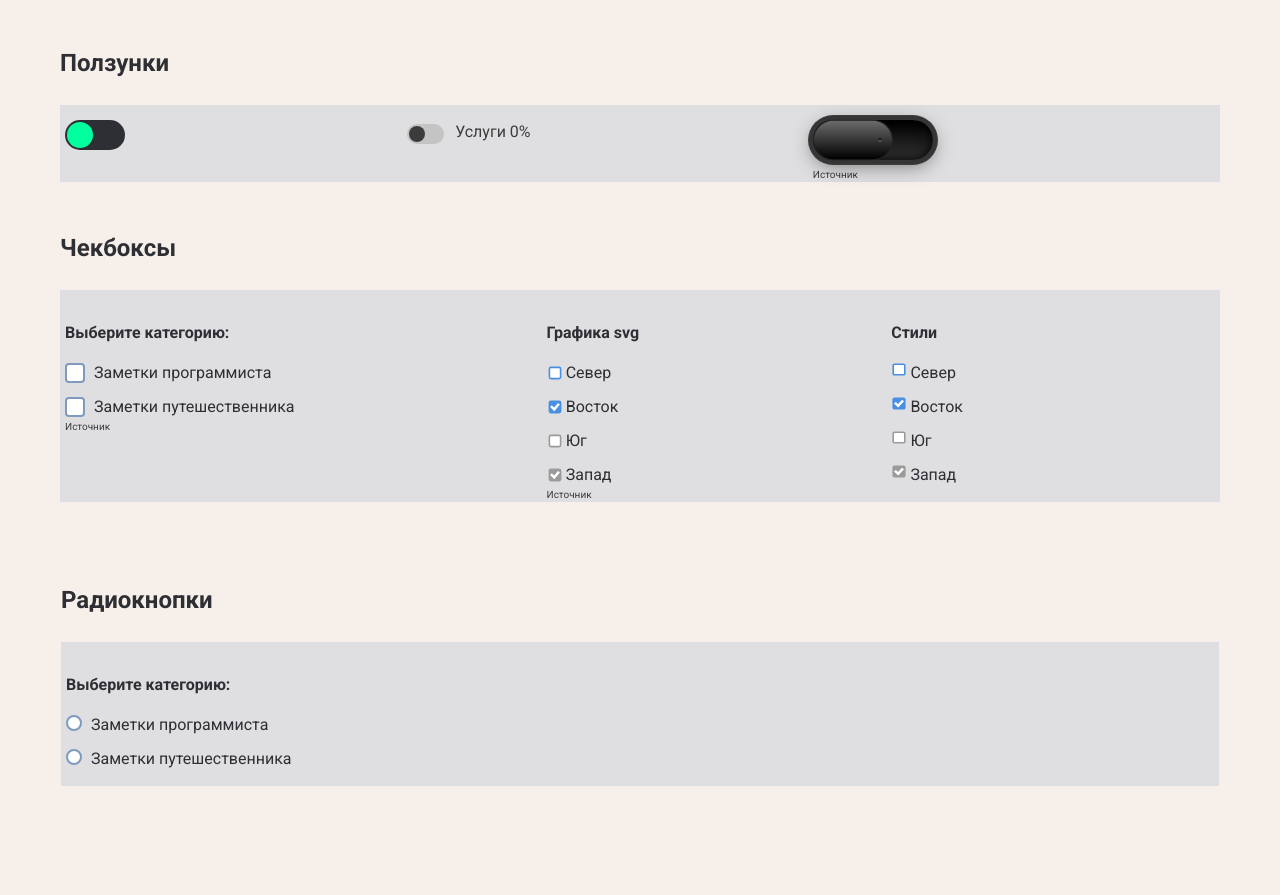
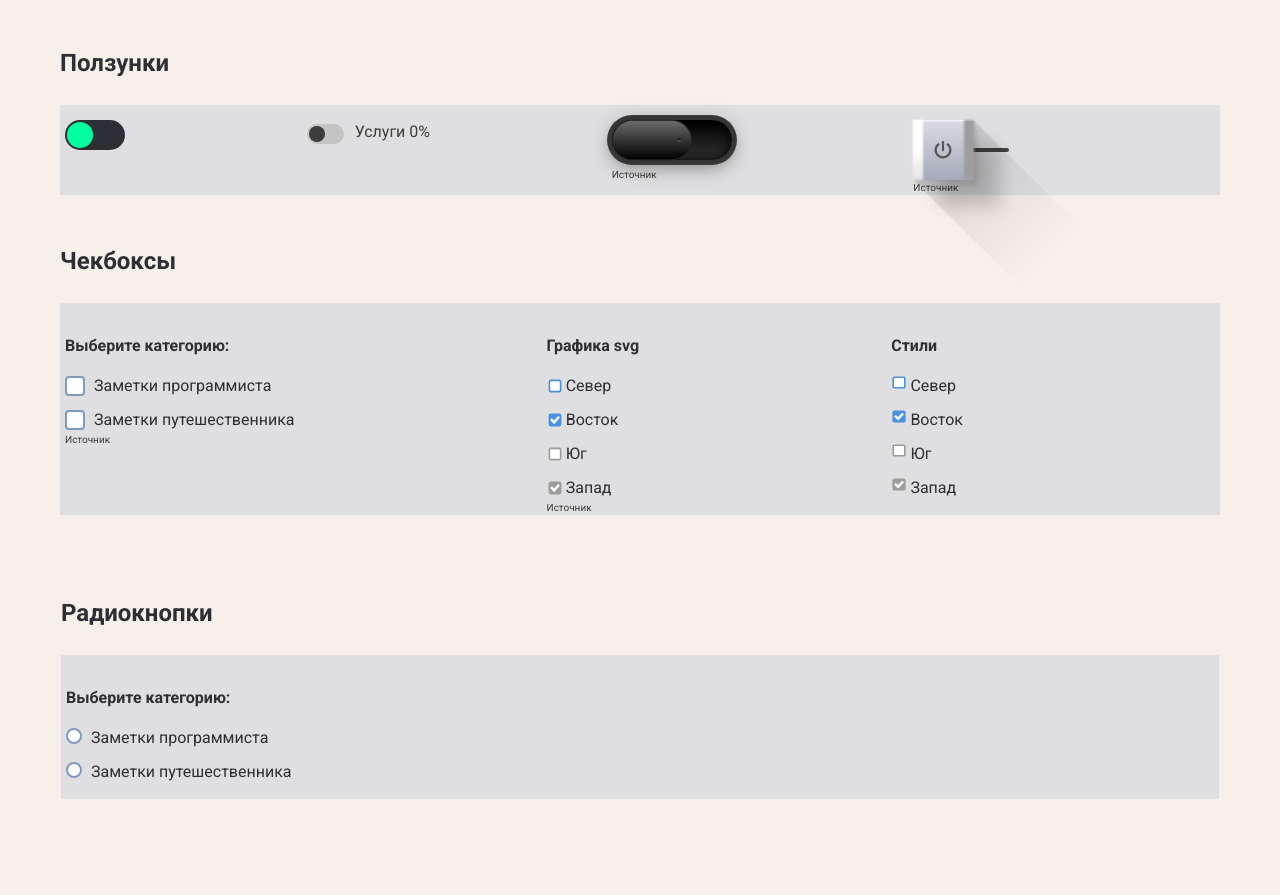
Before and after one commit to Devexlein/UI-elements, a plain HTML site: page index.html in a window 1280 px wide. Shown: the part 2315-3210 px from the top of the page. Drawn offline with Linux system fonts and the light colour scheme.

Commit message:
Added toggle-realy-label

```diff
--- a/css/blocks/toggles.css
+++ b/css/blocks/toggles.css
@@ -7,6 +7,107 @@
    -webkit-appearance: none;
    -moz-appearance: none;
    appearance: none;
+}
+
+/* вариант 4*/
+.toggle__realy-label {
+   position: relative;
+   width: 120px;
+   height: 60px;
+   display: flex;
+   justify-content: center;
+   align-items: center;
+   /* background: #777; */
+}
+
+.toggle__realy-label::before {
+   content: '';
+   position: absolute;
+   width: 60%;
+   height: 4px;
+   background: #444;
+   border-radius: 4px;
+}
+
+label .toggle__realy-input {
+   position: absolute;
+   appearance: none;
+}
+
+
+.toggle__realy-icon {
+   position: absolute;
+   left: 0;
+   width: 60px;
+   height: 100%;
+   /* background: tomato; */
+   transition: 0.5s;
+}
+
+label .toggle__realy-input:checked~.toggle__realy-icon {
+   left: 60px;
+}
+
+.toggle__realy-icon::before {
+   content: '';
+   position: absolute;
+   top: 0;
+   left: 0;
+   width: 10px;
+   height: 100%;
+   background: linear-gradient(#fff, #fff, #e3e3e3);
+   filter: blur(1px);
+   z-index: 1;
+}
+
+.toggle__realy-icon::after {
+   content: '';
+   position: absolute;
+   top: 0;
+   right: -1px;
+   width: 10px;
+   height: 100%;
+   background: #9d9d9d;
+   filter: blur(1px);
+}
+
+.toggle__realy-shadow {
+   position: absolute;
+   top: 30px;
+   left: -12px;
+   width: 84.85px;
+   height: 300px;
+   background: linear-gradient(180deg, rgba(0, 0, 0, .1),
+         transparent, transparent);
+   transform-origin: top;
+   transform: rotate(315deg);
+   pointer-events: none;
+}
+
+.toggle__realy-iconbox {
+   position: relative;
+   width: 100%;
+   height: 100%;
+   display: flex;
+   justify-content: center;
+   align-items: center;
+   background: linear-gradient(#dbdae1, #a3aaba);
+   box-shadow: 5px 5px 5px rgba(0, 0, 0, .1),
+      20px 20px 15px rgba(0, 0, 0, .1),
+      30px 30px 15px rgba(0, 0, 0, .1),
+      inset 1px 1px 2px #fff;
+}
+
+.toggle__realy-iconbox svg {
+   width: 18px;
+   height: 18px;
+   fill: #555;
+   transition: 0.5s;
+}
+
+label .toggle__realy-input:checked~.toggle__realy-icon .toggle__realy-iconbox svg {
+   fill: #00ffe2;
+   filter: drop-shadow(0 0 5px #00ffe2) drop-shadow(0 0 15px #00ffe2);
 }
 
 /* вариант 3*/
@@ -39,7 +140,6 @@ input:checked.toggle__realy {
    background: linear-gradient(0deg, #000, #6b6b6b);
    border-radius: 20px;
    box-shadow: 0 0 0 1px #232323;
-   /* transform: scale(.98, .96); */
    transform: scale(0.98, 0.96);
    transition: .5s;
 }
@@ -66,8 +166,46 @@ input:checked.toggle__realy::after {
    box-shadow: 0 0 5px #13b3ff, 0 0 15px #13b3ff;
 }
 
+
+/* вариант 2*/
+.toggle__fake {
+   position: relative;
+   display: inline-block;
+   width: 37px;
+   height: 20px;
+   background-color: #c4c4c4;
+   border-radius: 10px;
+   vertical-align: bottom;
+   margin-right: 7px;
+}
+
+.toggle__fake::before {
+   content: '';
+   width: 16px;
+   height: 16px;
+   background-color: #3C3C3C;
+   border-radius: 50%;
+   position: absolute;
+   top: 2px;
+   left: 2px;
+   transition: all 0.3s ease-in;
+}
+
+.toggle__real:checked+.toggle__fake {
+   background-color: #4f77f9;
+}
+
+.toggle__real:checked+.toggle__fake::before {
+   transform: translateX(105%);
+}
+
+.toggle__title {
+   font-size: 16px;
+   line-height: 1.19;
+   color: #3C3C3C;
+}
+
 /* вариант 1*/
-
 .toggle_1 {
    --width: 60px;
    --height: 30px;
@@ -112,41 +250,3 @@ input:checked.toggle__realy::after {
    border-radius: var(--width);
    transition: var(--duration);
 }
-
-/* вариант 2*/
-.toggle__fake {
-   position: relative;
-   display: inline-block;
-   width: 37px;
-   height: 20px;
-   background-color: #c4c4c4;
-   border-radius: 10px;
-   vertical-align: bottom;
-   margin-right: 7px;
-}
-
-.toggle__fake::before {
-   content: '';
-   width: 16px;
-   height: 16px;
-   background-color: #3C3C3C;
-   border-radius: 50%;
-   position: absolute;
-   top: 2px;
-   left: 2px;
-   transition: all 0.3s ease-in;
-}
-
-.toggle__real:checked+.toggle__fake {
-   background-color: #4f77f9;
-}
-
-.toggle__real:checked+.toggle__fake::before {
-   transform: translateX(105%);
-}
-
-.toggle__title {
-   font-size: 16px;
-   line-height: 1.19;
-   color: #3C3C3C;
-}
--- a/index.html
+++ b/index.html
@@ -337,8 +337,24 @@
 
                   <!-- вариант 3 -->
                   <div class="form-column form-column--realy">
-                     <input class="toggle__realy" type="checkbox" name="" id="">
+                     <input class="toggle__realy" type="checkbox" name="">
                      <a href="https://www.youtube.com/watch?v=z3TgmTi42ic" class="link" target="_blank">Источник</a>
+                  </div>
+
+                  <!-- вариант 4 -->
+                  <div class="form-column">
+                     <label class="toggle__realy-label">
+                        <input class="toggle__realy-input" type="checkbox" name="">
+                        <div class="toggle__realy-icon">
+                           <div class="toggle__realy-shadow"></div>
+                           <div class="toggle__realy-iconbox">
+                              <svg xmlns="http://www.w3.org/2000/svg" viewBox="0 0 512 512">
+                                 <path d="M288 32c0-17.7-14.3-32-32-32s-32 14.3-32 32V256c0 17.7 14.3 32 32 32s32-14.3 32-32V32zM143.5 120.6c13.6-11.3 15.4-31.5 4.1-45.1s-31.5-15.4-45.1-4.1C49.7 115.4 16 181.8 16 256c0 132.5 107.5 240 240 240s240-107.5 240-240c0-74.2-33.8-140.6-86.6-184.6c-13.6-11.3-33.8-9.4-45.1 4.1s-9.4 33.8 4.1 45.1c38.9 32.3 63.5 81 63.5 135.4c0 97.2-78.8 176-176 176s-176-78.8-176-176c0-54.4 24.7-103.1 63.5-135.4z" />
+                              </svg>
+                           </div>
+                        </div>
+                     </label>
+                     <a href="https://www.youtube.com/watch?v=IoROPvDgxkc" class="link" target="_blank">Источник</a>
                   </div>
 
                </div>
```
Also changed, not shown: img/power-off-solid.svg (added).
